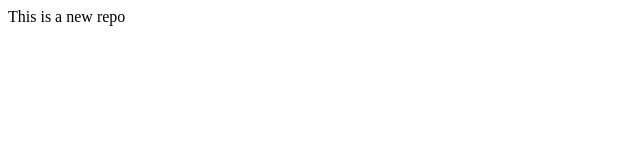
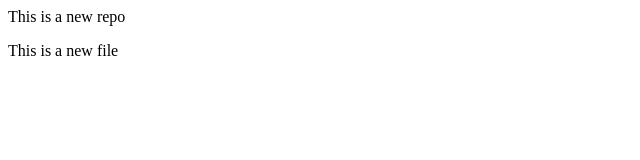
Before and after one commit to Sudhir6003/localrepo, a plain HTML site: page index.html in a window 1280 px wide. Shown: the full height of the page, 0-640 px from the left. Drawn offline with Linux system fonts and the light colour scheme.

Commit message:
Add new features

```diff
--- a/index.html
+++ b/index.html
@@ -1 +1,2 @@
 <p>This is a new repo</p>
+<p> This is a new file </p>
```
